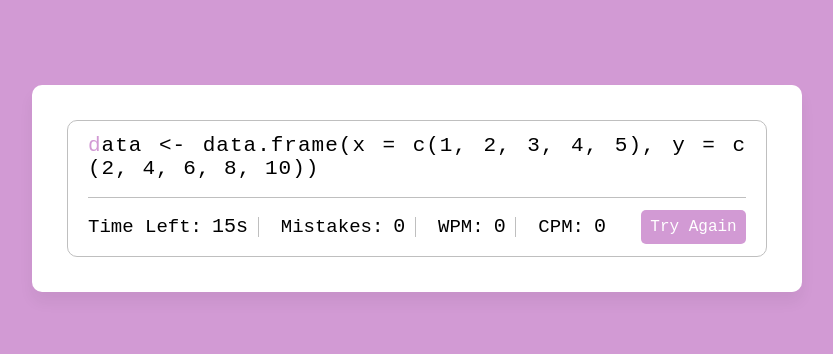
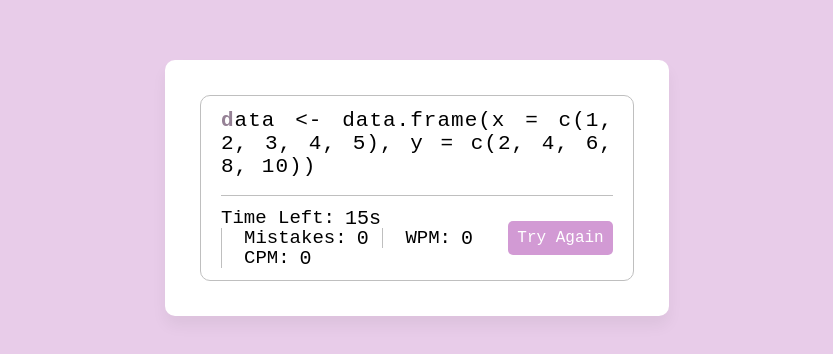
Before and after one commit to statbiscuit/mini_games, a plain HTML site: page coding/index.html in a window 1280 px wide. Shown: the part 212-566 px from the top of the page, without its empty margins (223-1056 px from the left). Drawn offline with Linux system fonts and the light colour scheme.

Commit message:
bg colour and text cold

```diff
--- a/coding/style.css
+++ b/coding/style.css
@@ -10,14 +10,14 @@ body{
   align-items: center;
   justify-content: center;
   min-height: 100vh;
-  background:  #d29ad4;
+  background:  #e8cce9;
 }
 ::selection{
   color: #fff;
-  background:  #d29ad4;
+  background:  #e8cce9;
 }
 .wrapper{
-  width: 770px;
+  width: 40%;
   padding: 35px;
   background: #fff;
   border-radius: 10px;
@@ -59,7 +59,8 @@ body{
   border-radius: 4px;
 }
 .typing-text p span.active{
-  color: #d29ad4;
+    color: #968296;
+    font-weight: bold;
 }
 .typing-text p span.active::before{
   position: absolute;
@@ -70,7 +71,7 @@ body{
   left: 0;
   opacity: 0;
   border-radius: 5px;
-  background: #d29ad4;
+  background: #968296;
   animation: blink 1s ease-in-out infinite;
 }
 @keyframes blink{
```
